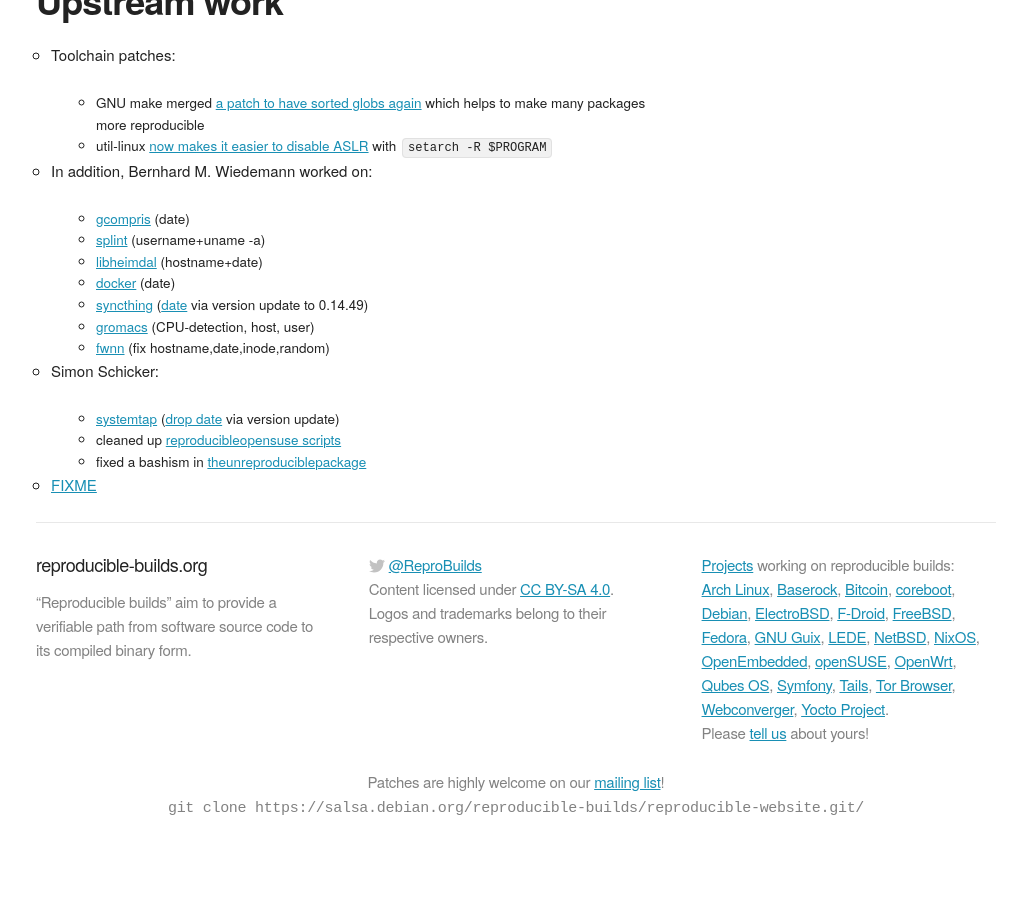
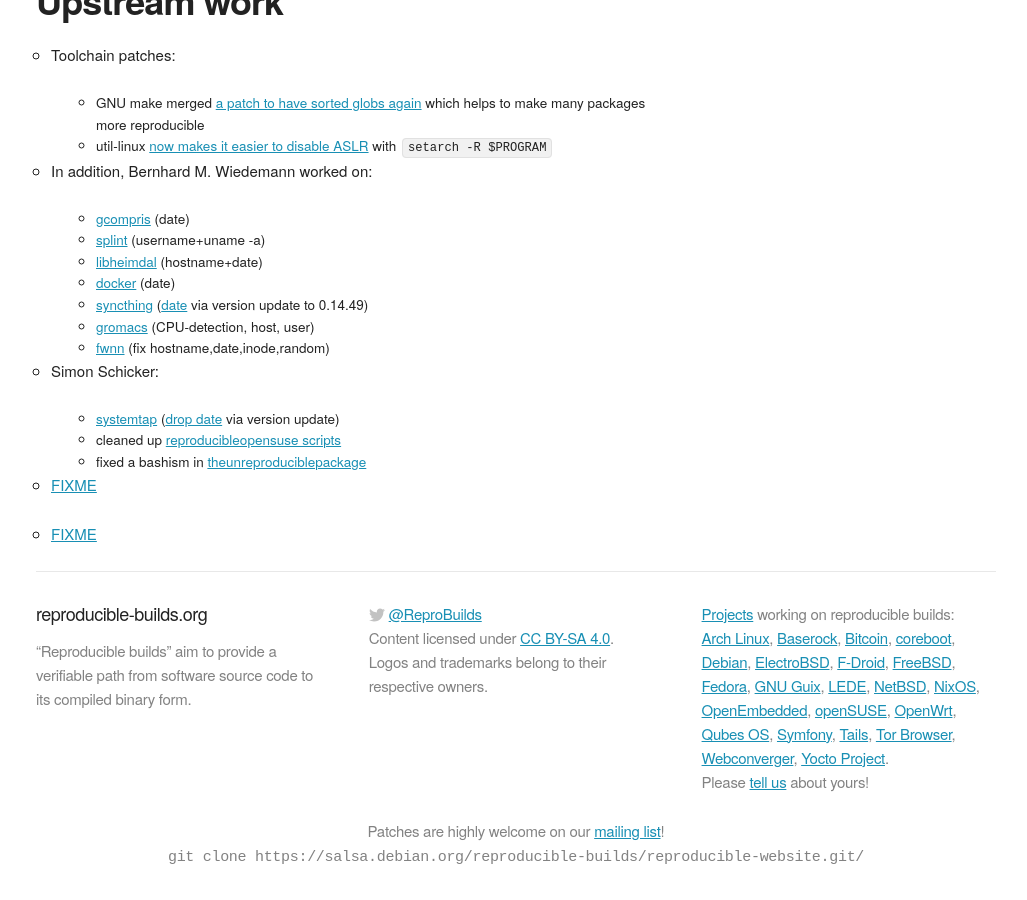
Before and after one commit to prototypefund/reproducible-website, a Jekyll site: the page built from _blog/posts/172.md, in a window 1280 px wide and 900 px high, scrolled down 574 px. Shown: the whole window, without its empty margins (124-1151 px from the left). Built offline with Jekyll 4.4.1, drawn with Linux system fonts in a browser that asks for light colours; some web fonts are replaced; before the commit the page ends 1425 px from its top, so only the background shows below that.

Commit message:
172 += https://twitter.com/prototypefund/status/1027088342071029761

```diff
--- a/_blog/posts/172.md
+++ b/_blog/posts/172.md
@@ -31,3 +31,5 @@
     * fixed a bashism in [theunreproduciblepackage](https://github.com/bmwiedemann/theunreproduciblepackage/pull/5)
 
 * [FIXME](https://blog.grobox.de/2018/building-briar-reproducible-and-why-it-matters/)
+
+* [FIXME](https://twitter.com/prototypefund/status/1027088342071029761)
```
